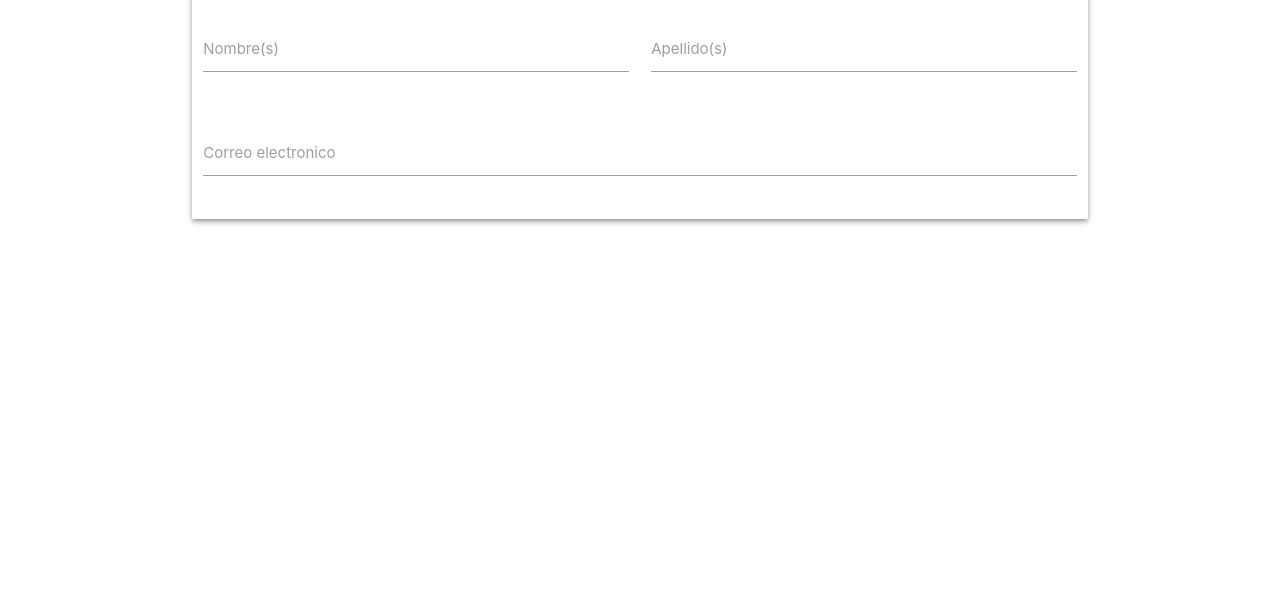
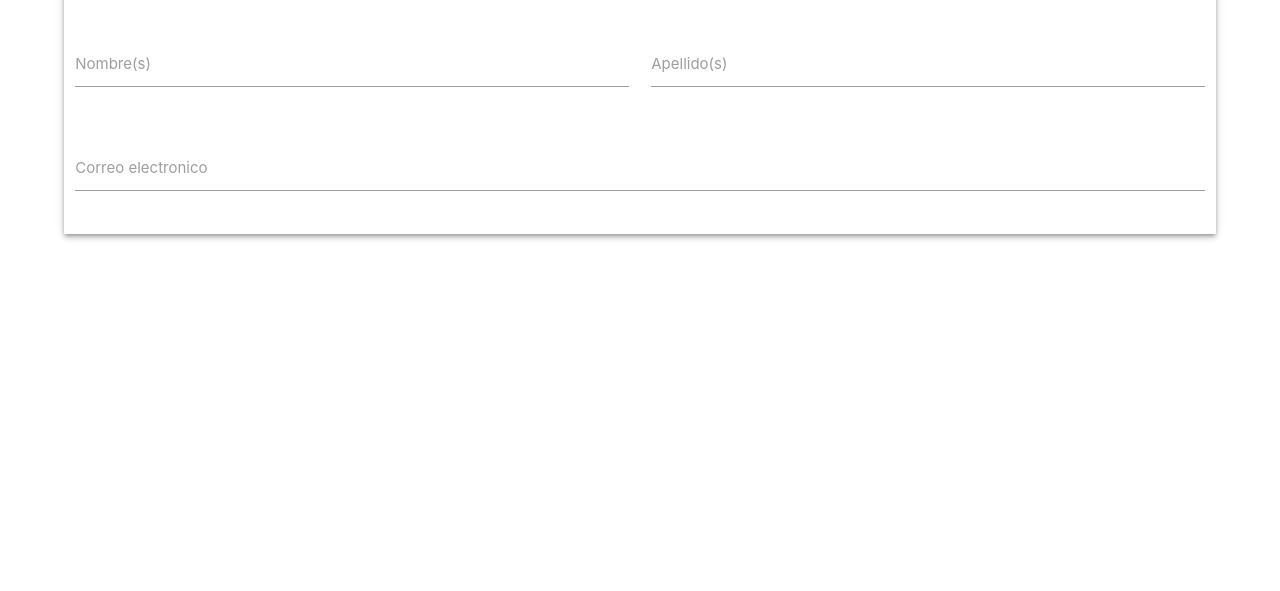
Before and after one commit to jela3105/CanContentoFrontend, a website: page perfil.html in a window 1280 px wide. Shown: the part 209-800 px from the top of the page. Drawn offline with nearby package versions, Linux system fonts and the light colour scheme.

Commit message:
container margin update

```diff
--- a/css/formatos.css
+++ b/css/formatos.css
@@ -20,3 +20,9 @@
 #opiniones .opinion{
     width: 50%;
 }
+
+.container{
+    margin: 1rem auto;
+    max-width: 1280px;
+    width: 90%;
+}
--- a/perfil.html
+++ b/perfil.html
@@ -38,13 +38,12 @@
                 <li class="active"><a href="perfil.html" class="modal-trigger">Mi perfil</a></li>
             </ul>
         </header>
-        <div class="container z-depth-2">
+        <div class="container z-depth-2" id="container-perfil">
             <div class="row">
                 <div class="col s12 m12 l12" >
                     <h1>Mi perfil</h1>
                 </div>
             </div>
-
             <div class="row">
                 <form class="col s12">
                   <div class="row">
```
